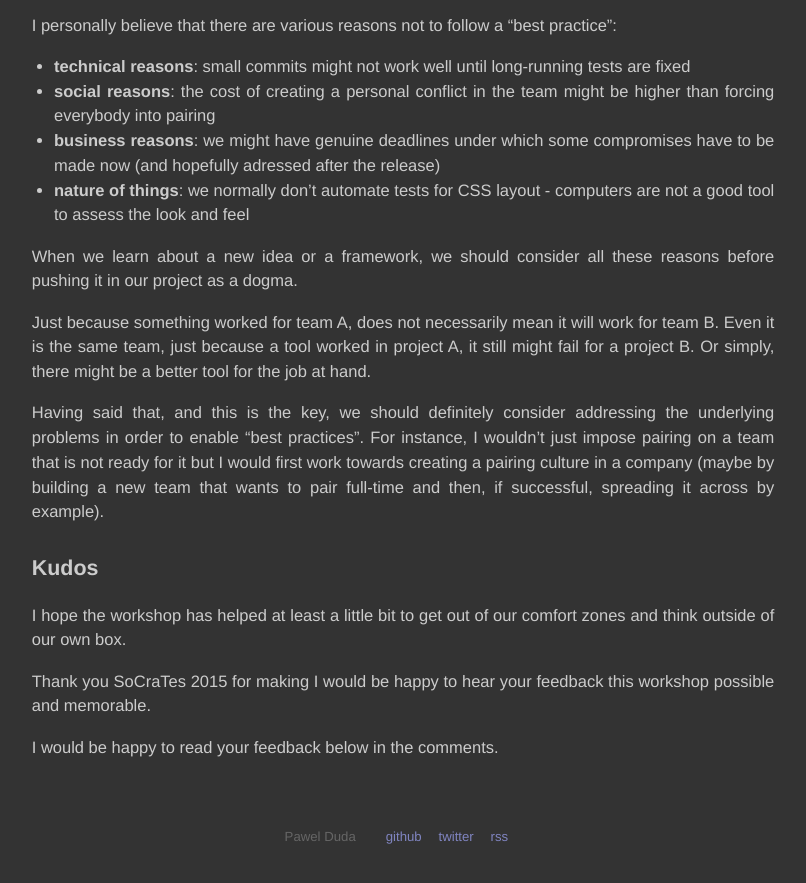
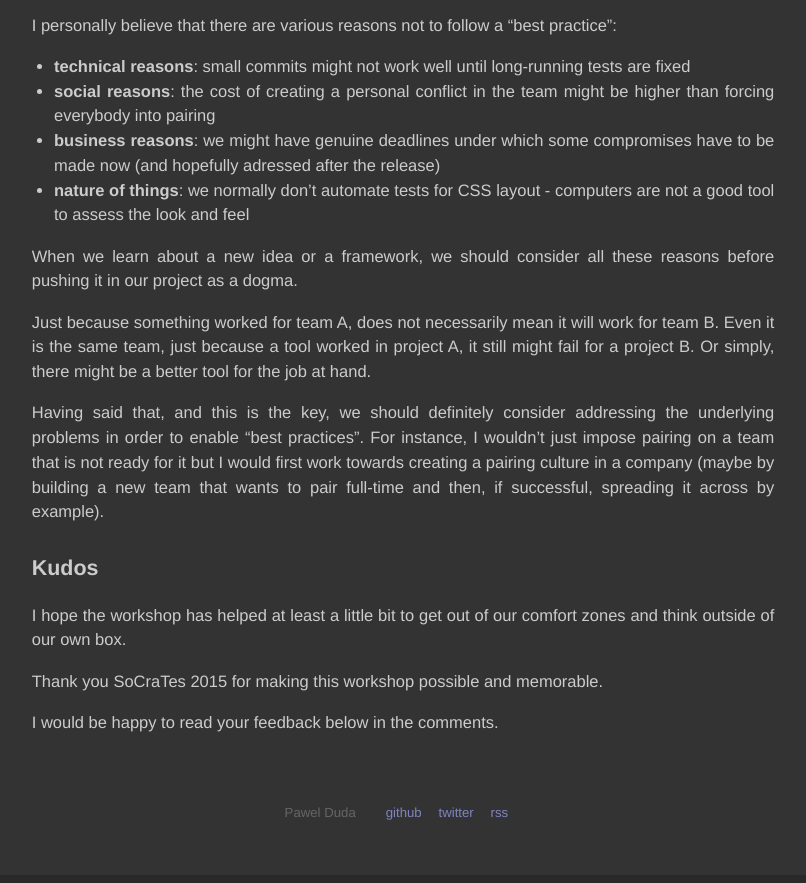
Before and after one commit to unclejamal/unclejamal.github.io, a Jekyll site: the page built from _posts/2015-08-31-catmatic.markdown, in a window 1280 px wide and 900 px high, scrolled down 2539 px. Shown: the top 883 px of the window, without its empty margins (237-1043 px from the left). Built offline with Jekyll 4.4.1, drawn with Linux system fonts in a browser that asks for light colours; Markdown is read by kramdown in place of the engine named in the settings; comment, search, counter and statistics services are not loaded.

Commit message:
correction for Catmatic

```diff
--- a/_posts/2015-08-31-catmatic.markdown
+++ b/_posts/2015-08-31-catmatic.markdown
@@ -78,6 +78,6 @@ Kudos
 --------------------------
 I hope the workshop has helped at least a little bit to get out of our comfort zones and think outside of our own box.
 
-Thank you SoCraTes 2015 for making I would be happy to hear your feedback this workshop possible and memorable.
+Thank you SoCraTes 2015 for making this workshop possible and memorable.
 
 I would be happy to read your feedback below in the comments.
```
